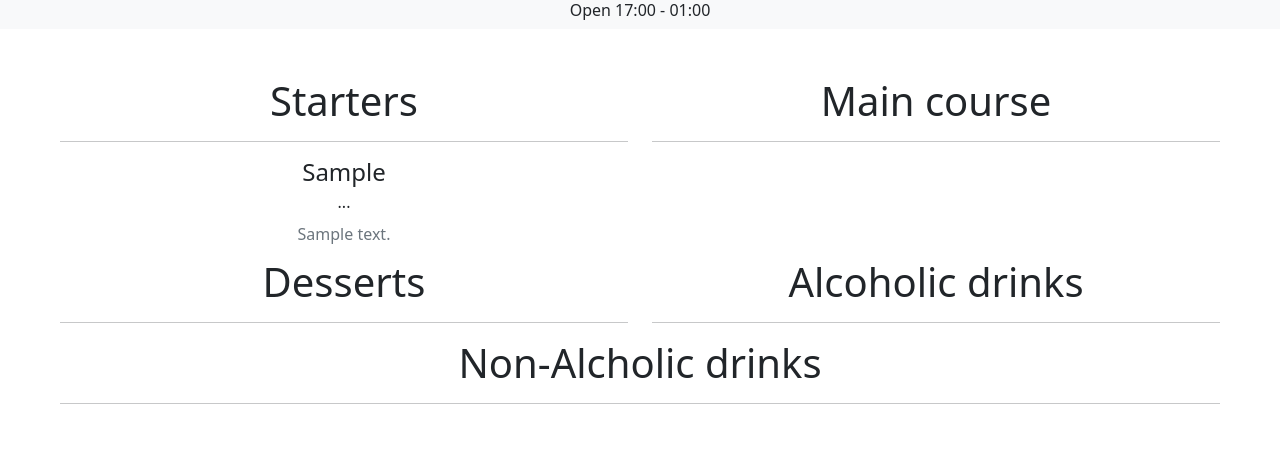
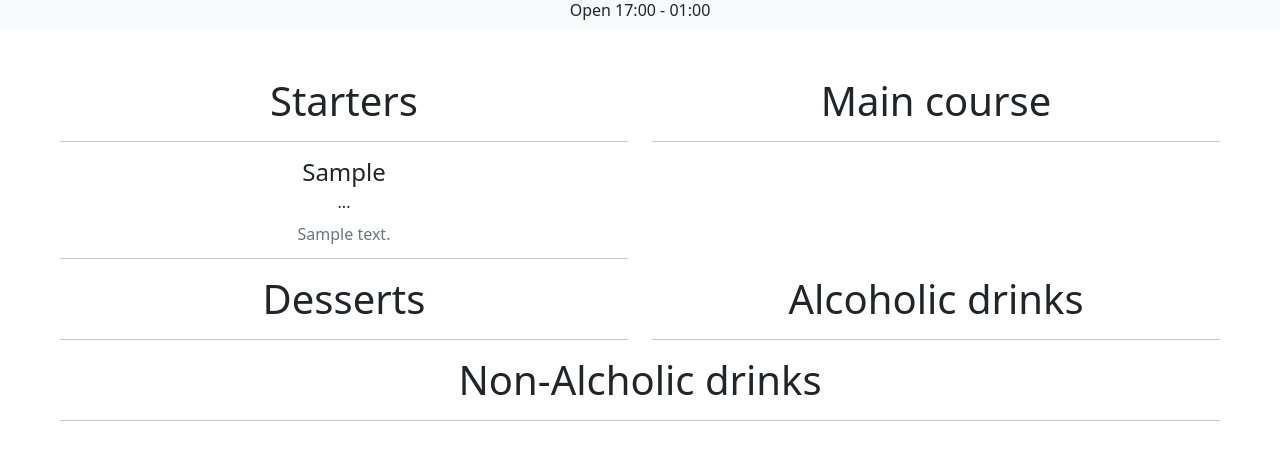
Before and after one commit to Jernskegg/ci-portfolio-project-4, a Django app: page /menu/ in a window 1280 px wide. Shown: the part 71-531 px from the top of the page. Run offline with Django 3.2, Linux system fonts and the light colour scheme; tables that the repository leaves empty hold one stand-in row (values such as "Sample post").

Commit message:
Style: Add divider per course

```diff
--- a/templates/menu/menu.html
+++ b/templates/menu/menu.html
@@ -11,6 +11,7 @@
             <h4>{{ item.course}}</h4>
             <p>...</p>
             <p class="text-muted">{{ item.description }}</p>
+            <hr class="hr-hidden">
             {% endif %}
             {% endfor %}
         </div>
@@ -22,6 +23,7 @@
             <h4>{{ item.course}}</h4>
             <p>...</p>
             <p class="text-muted">{{ item.description }}</p>
+            <hr class="hr-hidden">
             {% endif %}
             {% endfor %}
         </div>
@@ -33,6 +35,7 @@
             <h4>{{ item.course}}</h4>
             <p>...</p>
             <p class="text-muted">{{ item.description }}</p>
+            <hr class="hr-hidden">
             {% endif %}
             {% endfor %}
         </div>
@@ -44,6 +47,7 @@
             <h4>{{ item.course}}</h4>
             <p>...</p>
             <p class="text-muted">{{ item.description }}</p>
+            <hr class="hr-hidden">
             {% endif %}
             {% endfor %}
         </div>
@@ -55,6 +59,7 @@
             <h4>{{ item.course}}</h4>
             <p >...</p>
             <p class="text-muted">{{ item.description }}</p>
+            <hr class="hr-hidden">
             {% endif %}
             {% endfor %}
         </div>
```
